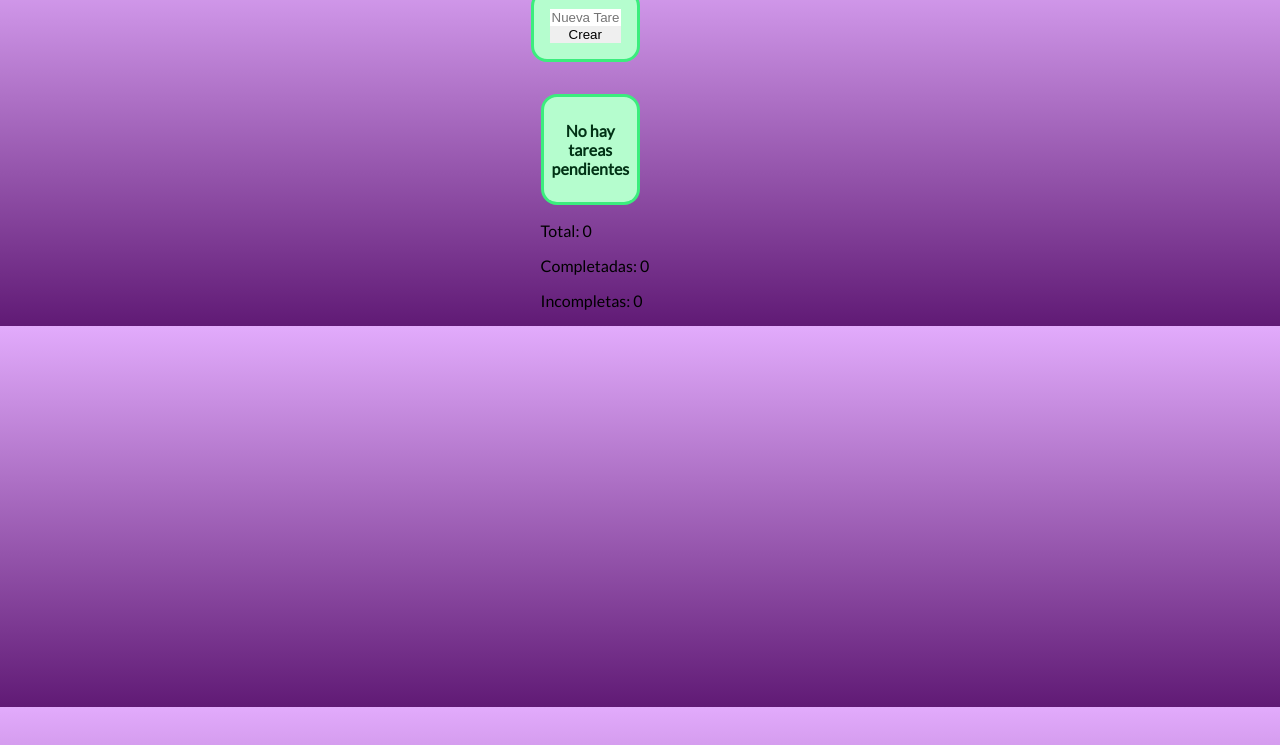
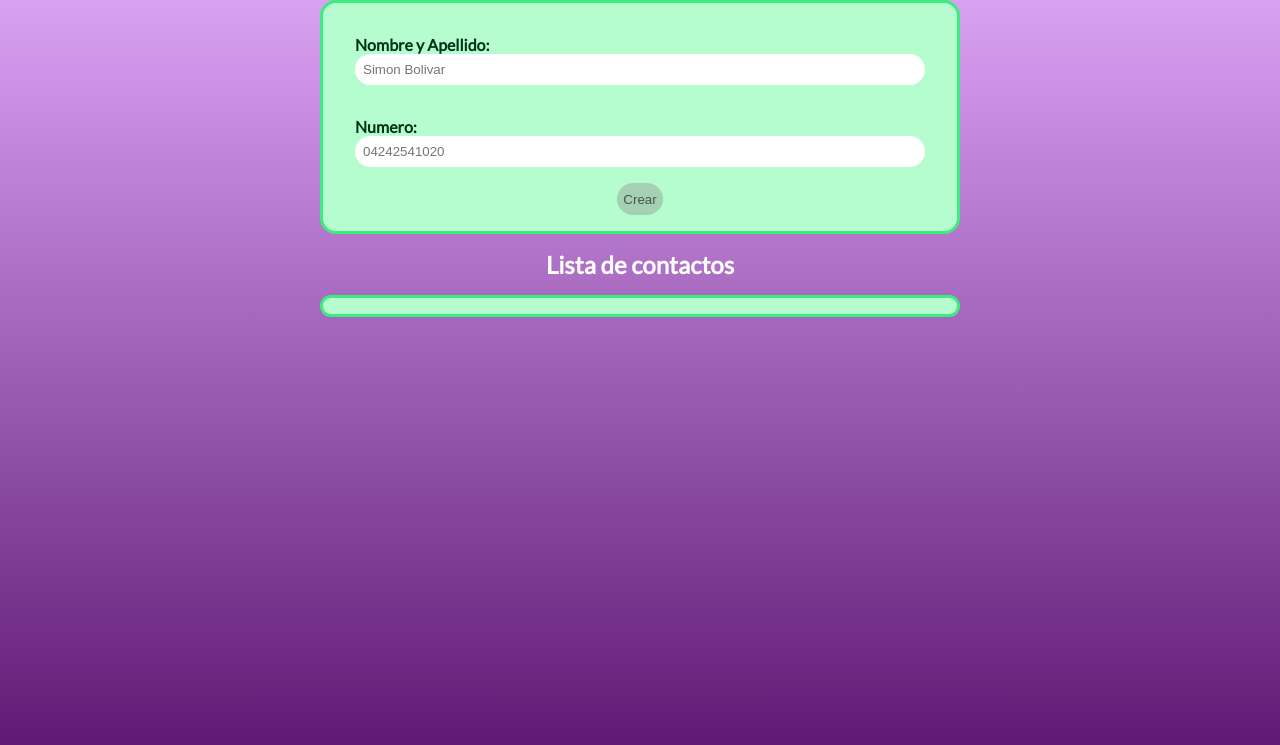
Before and after one commit to Saidgo26/Contact-List, a plain HTML site: page index.html in a window 1280 px wide. Shown: the part 55-800 px from the top of the page. Drawn offline with Linux system fonts and the light colour scheme.

Commit message:
small update, version 3.0

```diff
--- a/index.html
+++ b/index.html
@@ -1,40 +1,41 @@
-<!DOCTYPE html>
 <html lang="es">
 <head>
-  <link rel="preconnect" href="https://fonts.googleapis.com">
-  <link rel="preconnect" href="https://fonts.gstatic.com" crossorigin>
-  <link href="https://fonts.googleapis.com/css2?family=Lato:ital,wght@0,100;0,300;0,400;1,700&display=swap" rel="stylesheet">
-  <link rel="stylesheet" href="index.css">
-  <meta charset="UTF-8">
-  <meta name="viewport" content="width=device-width, initial-scale=1.0">
-  <title>Todo app</title>
+    <meta charset="UTF-8">
+    <meta name="viewport" content="width=device-width, initial-scale=1.0">
+    <title>Contact List</title>
+    <link rel="stylesheet" href="index.css">
+    <link rel="preconnect" href="https://fonts.googleapis.com">
+    <link rel="preconnect" href="https://fonts.gstatic.com" crossorigin>
+    <link href="https://fonts.googleapis.com/css2?family=Lato:ital,wght@0,300;0,400;1,700&display=swap" rel="stylesheet">
 </head>
 <body>
-  <div class="container">
-    <h2>TodoApp</h2>
-    <div class="form-container">
+    <h1>ContactsXContacts</h1>
+    <form id="form">
+        <div class="form-input-container" id="name-container">
+            <label for="form-input-name">Nombre y Apellido: </label>
+            <input type="text" class="form-input" id="form-input-name" autocomplete="off" placeholder="Simon Bolivar">
+            <p class="form-info">
+                Solo puede colocar un nombre y un apellido. <br>
+                Tanto el nombre como el apellido tienen que comenzar con una letra mayuscula. <br>
+                No puede tener numeros ni caracteres especiales.
+            </p>
+        </div>
 
-      <form id="form" class="form">
-        <input id="input-task" type="text" placeholder="Nueva Tarea..." autocomplete="off">
-        <button class="add-btn" >Crear</button>
-      </form>
-
-    </div>
-
-  </div>
-
-  <div class="list-container">
-     <ul id="list">
-      <p class="list-text">No hay tareas pendientes</p>
-     </ul>
-     <div class="data">
-       <p class="counter-box" id="total">Total: 0</p>
-       <p class="counter-box" id="complete"> Completadas: 0</p>
-       <p class="counter-box" id="incomplete">Incompletas: 0</p>
-     </div>
-  </div>
+        <div class="form-input-container"  id="number-container">
+            <label for="form-input-number" id="Numero">Numero: </label>
+             <input type="text" class="form-input" id="form-input-number" autocomplete="off" placeholder="04242541020">
+            <p class="form-info">Debe ser un numero venezolano valido.</p>
+        </div>
 
 
-  <script src="app.js"></script>
+    <button id="form-btn" disabled>Crear</button>
+
+    </form>
+
+    <h2 >Lista de contactos</h2>
+    <ul id="list" >
+
+        </ul>
+    <script src="eventos.js"></script>
 </body>
 </html>
```
